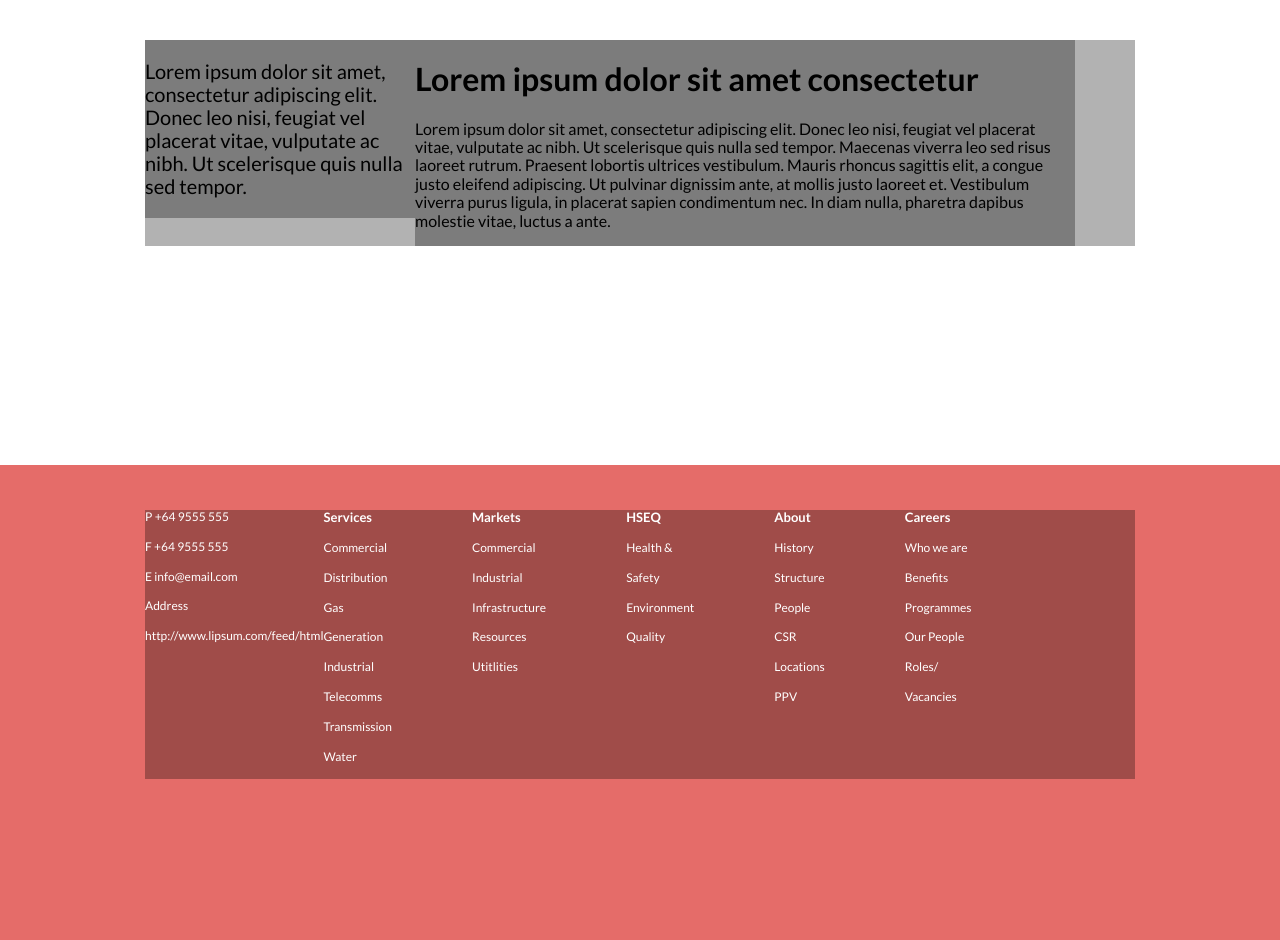
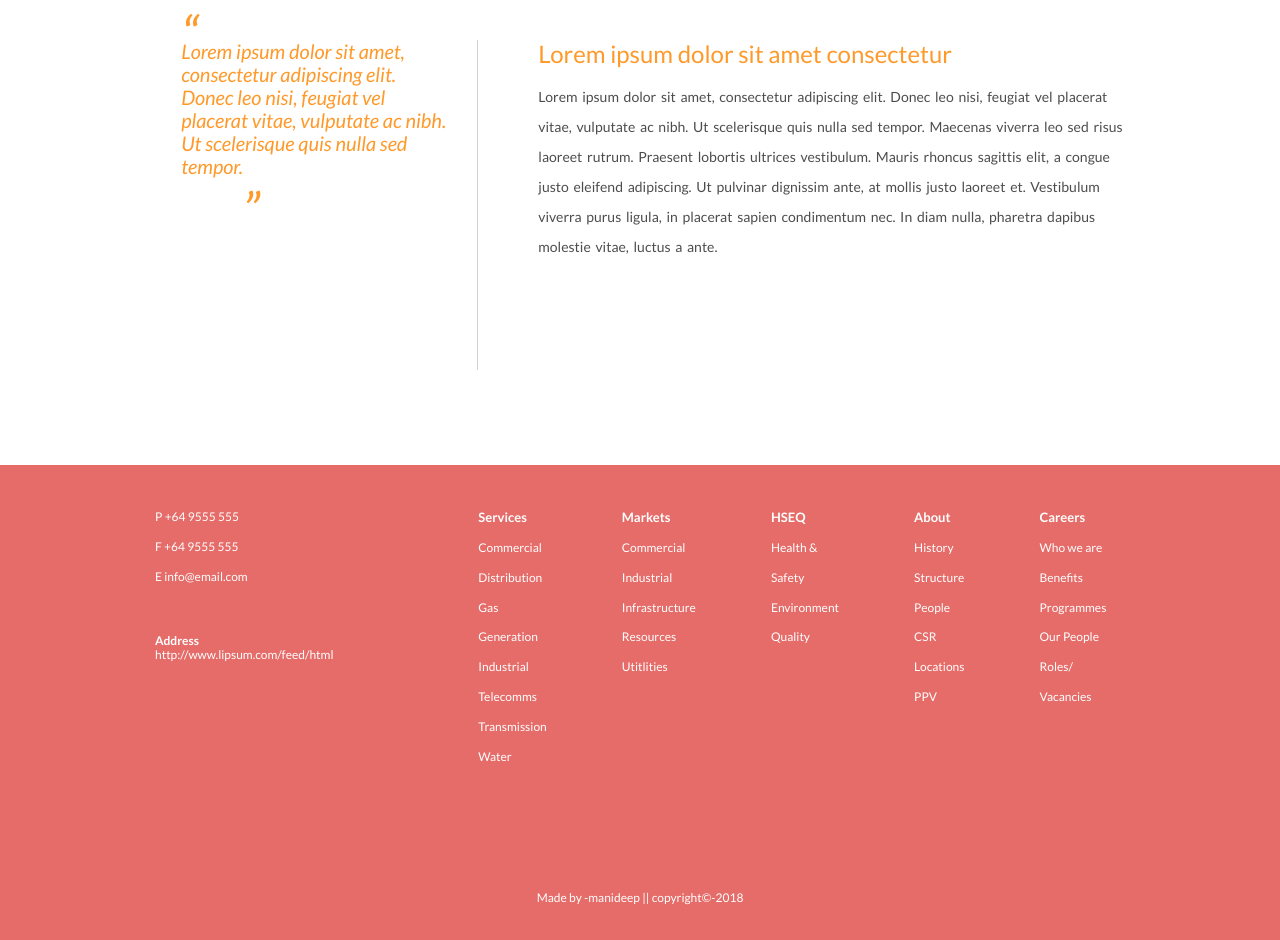
Before and after one commit to Manideep519/crop-site, a website: page app/index.html in a window 1280 px wide. Shown: the part 980-1920 px from the top of the page. Drawn offline with Linux system fonts and the light colour scheme.

Commit message:
Completed crop site for the time being.

```diff
--- a/app/index.html
+++ b/app/index.html
@@ -49,13 +49,16 @@
 			<div class="wrapper">
 				<div class="section-1">
 					<div class="section__text-1">
-						<p>Lorem ipsum dolor sit amet, consectetur adipiscing elit. Donec leo nisi, feugiat vel placerat vitae, vulputate ac nibh. Ut scelerisque quis nulla sed tempor.</p>
+						<span class="span1">&ldquo;</span><p>Lorem ipsum dolor sit amet, consectetur adipiscing elit. Donec leo nisi, feugiat vel placerat vitae, vulputate ac nibh. Ut scelerisque quis nulla sed tempor.<span class="span2">&rdquo;</span></p>
+
 					</div>
 				</div>
 
 				<div class="section-2">
-					<h1>Lorem ipsum dolor sit amet consectetur</h1>
-					<p>Lorem ipsum dolor sit amet, consectetur adipiscing elit. Donec leo nisi, feugiat vel placerat vitae, vulputate ac nibh. Ut scelerisque quis nulla sed tempor. Maecenas viverra leo sed risus laoreet rutrum. Praesent lobortis ultrices vestibulum. Mauris rhoncus sagittis elit, a congue justo eleifend adipiscing. Ut pulvinar dignissim ante, at mollis justo laoreet et. Vestibulum viverra purus ligula, in placerat sapien condimentum nec. In diam nulla, pharetra dapibus molestie vitae, luctus a ante.</p>
+					<div class="section__text-2">
+						<h1>Lorem ipsum dolor sit amet consectetur</h1>
+						<p>Lorem ipsum dolor sit amet, consectetur adipiscing elit. Donec leo nisi, feugiat vel placerat vitae, vulputate ac nibh. Ut scelerisque quis nulla sed tempor. Maecenas viverra leo sed risus laoreet rutrum. Praesent lobortis ultrices vestibulum. Mauris rhoncus sagittis elit, a congue justo eleifend adipiscing. Ut pulvinar dignissim ante, at mollis justo laoreet et. Vestibulum viverra purus ligula, in placerat sapien condimentum nec. In diam nulla, pharetra dapibus molestie vitae, luctus a ante.</p>
+					</div>
 				</div>
 			</div>
 		</div>
@@ -120,6 +123,10 @@
 						</ul>
 				</div>
 			</div>
+
+			<div class="info">
+				<p>Made by <a href="https://www.linkedin.com/in/manideep-yadav-b37335154/">-manideep</a> || copyright&copy;-2018</p>
+			</div>
 		</footer>
 
 
--- a/app/styles/styles.css
+++ b/app/styles/styles.css
@@ -362,7 +362,7 @@ img{
 	display:block;;
 	max-width:100%;
 	height: 500px;
-	background-image: url('/assets/hero-img.png');
+	background-image: url('../assets/hero-img.png');
 	background-position: ;
 	background-size: cover;
 	background-repeat: no-repeat;
@@ -393,7 +393,6 @@ img{
 		        transform: translateY(100px);
 		font-family: 'Lato', sans-serif;
 		color: #FFF;
-		background-color: rgba(0,0,0,0.3);
 	}
 
 @media (min-width: 800px){
@@ -470,13 +469,19 @@ img{
 		position: absolute;
 		top: 0;
 		left: 0;
+		-webkit-transform: scale(.7);
+		        transform: scale(.7);
+		-webkit-transform-origin: 0 0;
+		        transform-origin: 0 0;
 	}
 
 @media (min-width: 800px){
 
 .site-header__logo{
 			top: 20px;
-			left: 25px
+			left: 25px;
+			-webkit-transform: scale(1);
+			        transform: scale(1)
 	}
 	}
 
@@ -523,7 +528,8 @@ img{
 	margin-right: auto;
 	margin-left: auto;
 	box-sizing: border-box;
-	background-color: rgba(0,0,0,0.3);
+	/*background-color: rgba(0,0,0,0.3);*/
+	padding: 0 10px;
 }
 
 .wrapper::after{
@@ -539,9 +545,7 @@ img{
 
 .section{
 	font-family: 'Lato',sans-serif;
-	height: 525px;
-	padding-top: 100px;
-	padding-bottom: 100px;
+	padding: 70px 0;
 
 }
 
@@ -551,30 +555,107 @@ img{
 		display: table;
 }
 
+@media (min-width: 800px){
+
+.section{
+		height: 525px;
+		padding-top: 100px;
+		padding-bottom: 100px
+
+}
+	}
+
 .section__text-1{
+		margin: 0 auto;
 		font-size: 20px;
 		max-width: 270px;
-		color: lightorange;
+		font-style: italic;
+		position: relative;
 	}
 
+.section__text-1 p{
+			margin: 0;
+			padding: 0;
+		}
+
+.section__text-1 .span1{
+			position: absolute;
+			font-size: 50px;
+			top: -35px;
+			left: 0;
+		}
+
+.section__text-1 .span2{
+			position: absolute;
+			font-size: 50px;
+			bottom: -60px;
+
+
+		}
+
+@media (min-width: 800px){
+
+.section__text-2{
+			padding-left: 60px
+	}
+	}
+
+.section__text-2 h1{
+			padding: 0;
+			margin: 0;
+			color: #fe992a;
+			font-weight: normal;
+			font-size: 24px;
+		}
+
+.section__text-2 p{
+
+			color: rgba(0,0,0,0.7);
+			font-size: 14px;
+			line-height: 30px;
+			word-spacing:2px;
+		}
+
 .section-1{
-	max-width: 33.333%;
-	float: left;
-	background-color: rgba(0,0,0,0.3);
+	/*background-color: rgba(0,0,0,0.3);*/
+	color: #fe992a;
+	border-right: .1px solid lightgrey;
+	margin-bottom: 50px;
+	text-align: center;
 }
 
+@media (min-width: 800px){
+
+.section-1{
+		text-align:left;
+		width: 33.333%;
+		height: 330px;
+		float: left
+}
+	}
+
 .section-2{
-	max-width: 66.666%;
-	float: left;
-	background-color: rgba(0,0,0,0.3);
+	text-align: center;
 }
 
+/*background-color: rgba(0,0,0,0.3);*/
+
+@media (min-width: 800px){
+
+.section-2{
+		text-align: left;
+		width: 66.666%;
+		height: 330px;
+		float: left
+}
+	}
+
 .footer{
+	/*background-color: rgba(0,0,0,0.3);*/
 	font-family: 'Lato',sans-serif;
 	background-color: #e56c69;
 	color: #FFF;
-	height: 475px;
-	padding-top: 45px;
+	padding-top:40px;
 
 }
 
@@ -584,42 +665,122 @@ img{
 		display: table;
 }
 
+@media only screen and (min-width: 840px){
+
+.footer{
+		height: 475px;
+		padding-top: 45px
+
+}
+	}
+
 .footer ul{
 		padding: 0;
 		margin: 0;
 		font-size: 12px;
+
 	}
 
+.footer ul li{
+			padding-bottom: 16px;
+		}
+
 .footer__address{
-		max-width:33.33%;
-		float: left;
-		/*background-color: rgba(0,0,0,0.3);*/
+		width: 100%;
+		padding-bottom: 20px;
 	}
 
 .footer__links{
-		max-width: 66.66%;
-		float: left;
-		/*background-color: rgba(0,0,0,0.3);*/
+		width: 100%;
+	}
+
+@media only screen and (min-width: 840px){
+		.footer__address{
+			width:33.33%;
+			float: left;
+			/*background-color: rgba(0,0,0,0.3);*/
+		}
+
+		.footer__links{
+			width: 66.66%;
+			float: left;
+			/*background-color: rgba(0,0,0,0.3);*/
+		}
+
 	}
 
 .footer__address ul{
 		list-style-type: none;
 	}
 
+.footer__address 	ul li:nth-child(4){
+
+		padding-bottom: 30px;
+		}
+
+@media only screen and (min-width: 840px){
+
+.footer__address 	ul li:nth-child(4){
+			padding-top: 35px;
+			padding-bottom: 0;
+			font-weight: bold
+		}
+			}
+
 .footer__links ul{
 		list-style-type: none;
-		float: left;
 	}
 
+@media only screen and (min-width: 840px){
+
+.footer__links ul{
+			list-style-type: none;
+			float: left
+	}
+		}
+
+@media only screen and (min-width: 840px){
+
 .footer__links ul:not(:first-child){
-		padding-left: 80px;
+			padding-left: 50px
 	}
+		}
+
+@media (min-width: 990px){
+
+.footer__links ul:not(:first-child){
+		padding-left: 75px
+	}
+
+		}
+
+.footer__links ul{
+
+		padding-bottom: 30px;
+
+	}
+
+@media only screen and (min-width: 840px){
+
+.footer__links ul{
+			padding-bottom: 0
+
+	}
+		}
 
 .footer__links ul li:first-child{
 		font-weight: bold;
 		font-size: 13px;
 	}
 
-.footer ul li{
-		padding-bottom: 16px;
+.info{
+	text-align:center;
+	font-family: Lato,sans-serif;
+	font-size: 12px;
+	padding-top: 100px;
+}
+
+.info a{
+		text-decoration: none;
+		color: #FFF;
 	}
--- a/app/temp/base/_variables.css
+++ b/app/temp/base/_variables.css
@@ -1 +1,2 @@
 $colors: #2f5572;
+$orange:#fe992a;
--- a/app/temp/modules/_footer.css
+++ b/app/temp/modules/_footer.css
@@ -1,51 +1,121 @@
 .footer{
+	/*background-color: rgba(0,0,0,0.3);*/
 	font-family: 'Lato',sans-serif;
 	background-color: #e56c69;
 	color: #FFF;
+	padding-top:40px;
+	@mixin clearfix;
+
+	@media only screen and (min-width: 840px){
 		height: 475px;
 		padding-top: 45px;
-	@mixin clearfix;
+	}
 
 	ul{
 		padding: 0;
 		margin: 0;
 		font-size: 12px;
+
+		li{
+			padding-bottom: 16px;
+		}
+
 	}
 
 
 	&__address{
-		max-width:33.33%;
+		width: 100%;
+		padding-bottom: 20px;
+	}
+
+	&__links{
+		width: 100%;
+	}
+
+
+	@media only screen and (min-width: 840px){
+		&__address{
+			width:33.33%;
 			float: left;
 			/*background-color: rgba(0,0,0,0.3);*/
 		}
 
 		&__links{
-		max-width: 66.66%;
+			width: 66.66%;
 			float: left;
 			/*background-color: rgba(0,0,0,0.3);*/
 		}
+
+	}
+
+
+
+
+
+
 
 	&__address ul{
 		list-style-type: none;
 	}
 
+	&__address 	ul li:nth-child(4){
+
+		padding-bottom: 30px;
+		@media only screen and (min-width: 840px){
+			padding-top: 35px;
+			padding-bottom: 0;
+			font-weight: bold;
+			}
+		}
+
+
+
 	&__links ul{
+		list-style-type: none;
+
+		@media only screen and (min-width: 840px){
 			list-style-type: none;
 			float: left;
 		}
+	}
 
 	&__links ul:not(:first-child){
-		padding-left: 80px;
+
+		@media only screen and (min-width: 840px){
+			padding-left: 50px;
 		}
 
+		@media (min-width: 990px){
+		padding-left: 75px;
+
+		}
+	}
+
+	&__links ul{
+
+		padding-bottom: 30px;
+
+		@media only screen and (min-width: 840px){
+			padding-bottom: 0;
+		}
+
+	}
 
 	&__links ul li:first-child{
 		font-weight: bold;
 		font-size: 13px;
 	}
 
-	ul li{
-		padding-bottom: 16px;
 }
 
+.info{
+	text-align:center;
+	font-family: Lato,sans-serif;
+	font-size: 12px;
+	padding-top: 100px;
+
+	a{
+		text-decoration: none;
+		color: #FFF;
 	}
+}
--- a/app/temp/modules/_hero-img.css
+++ b/app/temp/modules/_hero-img.css
@@ -4,7 +4,7 @@
 	display:block;;
 	max-width:100%;
 	height: 500px;
-	background-image: url('/assets/hero-img.png');
+	background-image: url('../assets/hero-img.png');
 	background-position: ;
 	background-size: cover;
 	background-repeat: no-repeat;
@@ -28,7 +28,6 @@
 		transform: translateY(100px);
 		font-family: 'Lato', sans-serif;
 		color: #FFF;
-		background-color: rgba(0,0,0,0.3);
 
 
 		@mixin atMedium{
--- a/app/temp/modules/_section.css
+++ b/app/temp/modules/_section.css
@@ -1,29 +1,94 @@
 .section{
 	font-family: 'Lato',sans-serif;
-	height: 525px;
-	padding-top: 100px;
-	padding-bottom: 100px;
+	padding: 70px 0;
 	@mixin clearfix;
+
+	@mixin atMedium{
+		height: 525px;
+		padding-top: 100px;
+		padding-bottom: 100px;
+	}
+
+
 
 
 
 	&__text-1{
+		margin: 0 auto;
 		font-size: 20px;
 		max-width: 270px;
-		color: lightorange;
+		font-style: italic;
+		position: relative;
+
+		p{
+			margin: 0;
+			padding: 0;
+		}
+
+		.span1{
+			position: absolute;
+			font-size: 50px;
+			top: -35px;
+			left: 0;
+		}
+		.span2{
+			position: absolute;
+			font-size: 50px;
+			bottom: -60px;
+
+
+		}
+	}
+
+	&__text-2{
+		@mixin atMedium{
+			padding-left: 60px;
+		}
+		h1{
+			padding: 0;
+			margin: 0;
+			color: $orange;
+			font-weight: normal;
+			font-size: 24px;
+		}
+
+		p{
+
+			color: rgba(0,0,0,0.7);
+			font-size: 14px;
+			line-height: 30px;
+			word-spacing:2px;
+		}
 	}
 
 }
 
 
 .section-1{
-	max-width: 33.333%;
-	float: left;
-	background-color: rgba(0,0,0,0.3);
+	/*background-color: rgba(0,0,0,0.3);*/
+	color: $orange;
+	border-right: .1px solid lightgrey;
+	margin-bottom: 50px;
+	text-align: center;
+
+
+	@mixin atMedium{
+		text-align:left;
+		width: 33.333%;
+		height: 330px;
+		float: left;
+
+	}
 }
 
 .section-2{
-	max-width: 66.666%;
-	float: left;
-	background-color: rgba(0,0,0,0.3);
+	text-align: center;
+	/*background-color: rgba(0,0,0,0.3);*/
+
+	@mixin atMedium{
+		text-align: left;
+		width: 66.666%;
+		height: 330px;
+		float: left;
+	}
 }
--- a/app/temp/modules/_site-header.css
+++ b/app/temp/modules/_site-header.css
@@ -10,11 +10,14 @@
 		position: absolute;
 		top: 0;
 		left: 0;
+		transform: scale(.7);
+		transform-origin: 0 0;
 
 
 		@mixin atMedium{
 			top: 20px;
 			left: 25px;
+			transform: scale(1);
 		}
 	}
 
--- a/app/temp/modules/_wrapper.css
+++ b/app/temp/modules/_wrapper.css
@@ -3,7 +3,8 @@
 	margin-right: auto;
 	margin-left: auto;
 	box-sizing: border-box;
-	background-color: rgba(0,0,0,0.3);
+	/*background-color: rgba(0,0,0,0.3);*/
+	padding: 0 10px;
 	@mixin clearfix;
 
 
```
Lines whose indentation alone changed are shown as unchanged.
